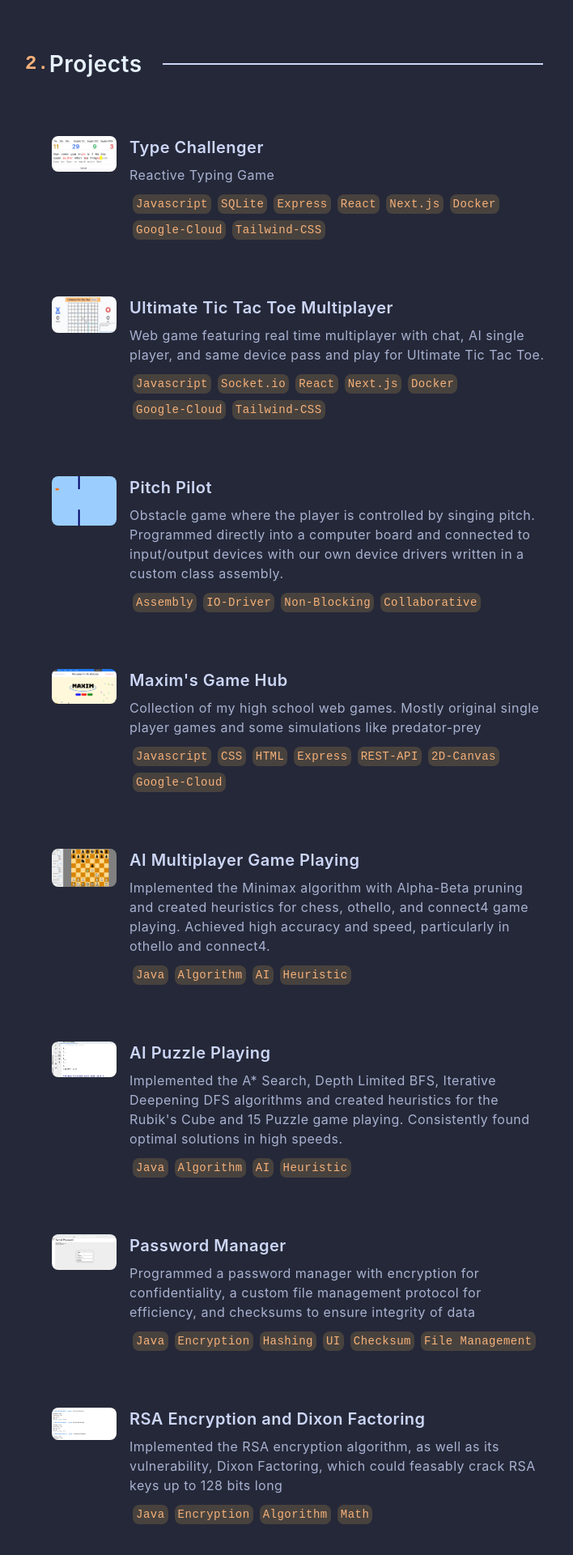
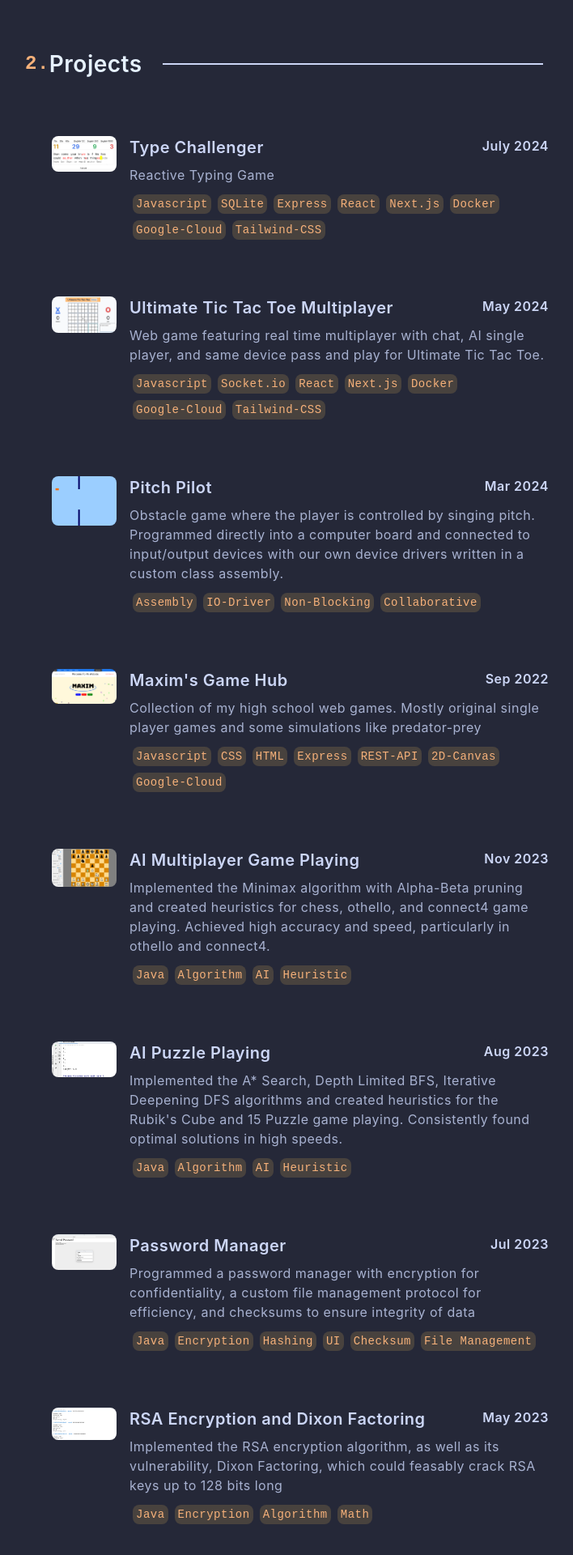
Before and after one commit to Maxim12313/portfolio, a Next.js app: page / in a window 1280 px wide. Shown: the part 1345-3265 px from the top of the page at 81% size, without its empty margins (289-997 px from the left). Built offline with nearby package versions, Linux system fonts and the light colour scheme.

Commit message:
added dates

```diff
--- a/app/components/ProjectBox.js
+++ b/app/components/ProjectBox.js
@@ -1,6 +1,13 @@
 import Image from "next/image";
 
-export default function ProjectBox({ name, description, image, tags, link }) {
+export default function ProjectBox({
+  name,
+  description,
+  image,
+  tags,
+  link,
+  date,
+}) {
   const tagItems = tags.map((x, i) => {
     return (
       <div className="py-[2px] px-1 bg-color5 rounded-lg m-1" key={i}>
@@ -24,7 +31,10 @@ export default function ProjectBox({ name, description, image, tags, link }) {
         className="rounded-lg max-w-20"
       />
       <div className="flex flex-col space-y-2">
-        <h2 className="text-xl text-lightest-slate">{name}</h2>
+        <div className="flex flex-row justify-between">
+          <h2 className="text-xl text-lightest-slate">{name}</h2>
+          <h2 className="text-base">{date}</h2>
+        </div>
         <p>{description}</p>
         <div className="flex flex-row flex-wrap justify-start items-center">
           {tagItems}
--- a/app/components/Projects.js
+++ b/app/components/Projects.js
@@ -29,6 +29,7 @@ export default function Projects() {
           "Tailwind-CSS",
         ]}
         link="https://type-challenger-frontend.vercel.app/singleplayer"
+        date="July 2024"
       />
       <ProjectBox
         name="Ultimate Tic Tac Toe Multiplayer"
@@ -45,6 +46,7 @@ export default function Projects() {
           "Tailwind-CSS",
         ]}
         link="https://ultimate-tic-tac-toe-gamma.vercel.app/"
+        date="May 2024"
       />
       <ProjectBox
         name="Pitch Pilot"
@@ -54,6 +56,7 @@ export default function Projects() {
         image={pitchPilot}
         tags={["Assembly", "IO-Driver", "Non-Blocking", "Collaborative"]}
         link="https://github.com/engr100/annicec.avisanch.jaydelin.maximk"
+        date="Mar 2024"
       />
       <ProjectBox
         name="Maxim's Game Hub"
@@ -70,6 +73,7 @@ export default function Projects() {
           "Google-Cloud",
         ]}
         link="https://maximkim.com"
+        date="Sep 2022"
       />
       <ProjectBox
         name="AI Multiplayer Game Playing"
@@ -79,6 +83,7 @@ export default function Projects() {
         image={aiMultiplayer}
         tags={["Java", "Algorithm", "AI", "Heuristic"]}
         link="https://github.com/Maxim12313/ai-multiplayer-game-playing"
+        date="Nov 2023"
       />
       <ProjectBox
         name="AI Puzzle Playing"
@@ -88,6 +93,7 @@ export default function Projects() {
         image={aiPuzzle}
         tags={["Java", "Algorithm", "AI", "Heuristic"]}
         link="https://github.com/Maxim12313/ai-puzzle-solver"
+        date="Aug 2023"
       />
       <ProjectBox
         name="Password Manager"
@@ -103,6 +109,7 @@ export default function Projects() {
         ]}
         link="https://github.com/Maxim12313/password-manager"
         image={passwordManager}
+        date="Jul 2023"
       />
       <ProjectBox
         name="RSA Encryption and Dixon Factoring"
@@ -111,6 +118,7 @@ export default function Projects() {
         tags={["Java", "Encryption", "Algorithm", "Math"]}
         link="https://github.com/Maxim12313/RSA-Encryption-And-Dixon-Factoring"
         image={rsaDixon}
+        date="May 2023"
       />
     </div>
   );
```
